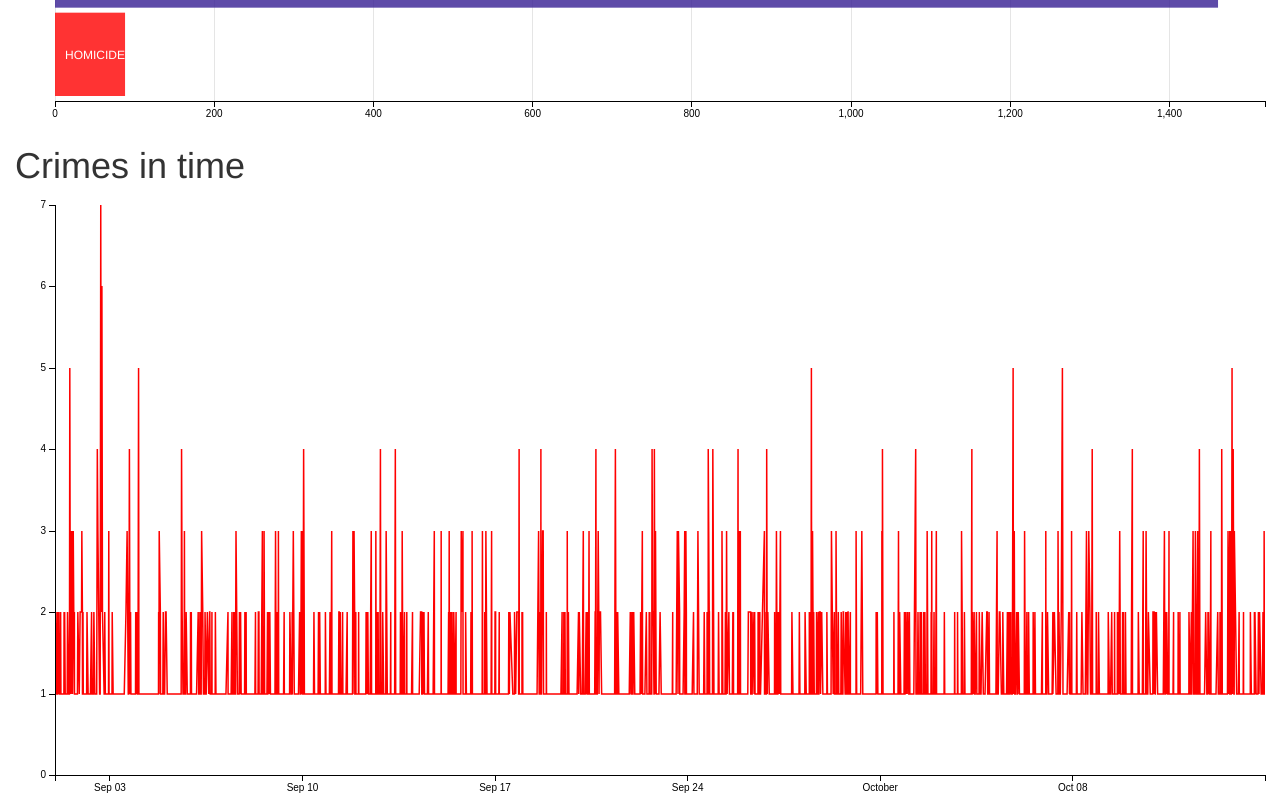
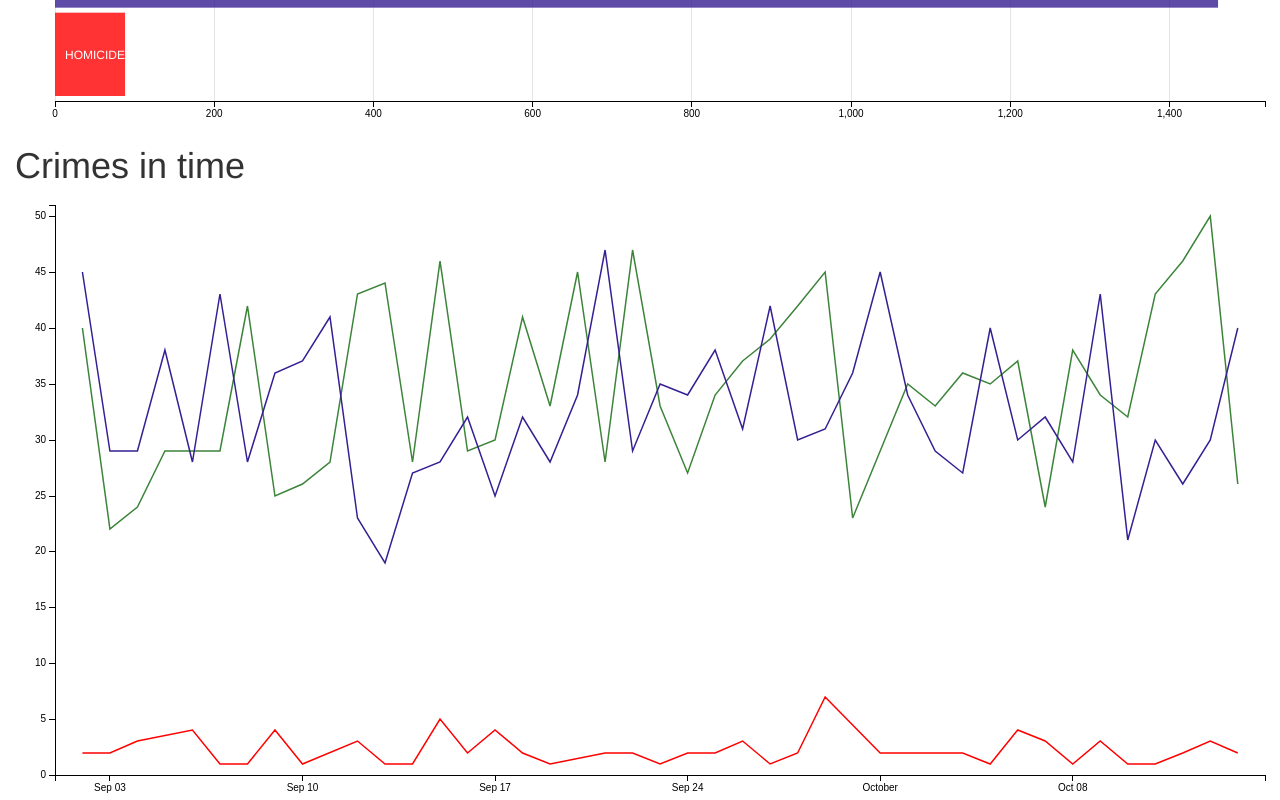
Before and after one commit to carolhmj/datavis-course, a plain HTML site: page 2017_10_23/chicago.html in a window 1280 px wide. Shown: the part 749-1549 px from the top of the page. Drawn offline with nearby package versions, Linux system fonts and the light colour scheme.

Commit message:
Finished seriesChart, all done.

```diff
--- a/2017_10_23/chicago.html
+++ b/2017_10_23/chicago.html
@@ -69,10 +69,10 @@
                     var facts = crossfilter(data);
 
                     var typeDimension = facts.dimension(function (d) {return d["Primary Type"]});
-                    var timeDimension = facts.dimension(function (d) {return d.Date});
+                    var timeTypeDimension = facts.dimension(function (d) {return [d3.time.day(d.Date), d["Primary Type"]]});
 
                     var typeDimCount = typeDimension.group();
-                    var timeDimGroup = timeDimension.group();
+                    var timeTypeCount = timeTypeDimension.group();
 
                     rowChart.width(1260)
                             .height(300)
@@ -84,10 +84,11 @@
                     seriesChart.width(1260)
                                .height(600)
                                .margins({top: 10, right: 10, bottom: 20, left: 40})
-                               .dimension(timeDimension)
-                               .group(timeDimGroup)
+                               .dimension(timeTypeDimension)
+                               .group(timeTypeCount)
                                .colors(scale)
-                               .seriesAccessor(function(d) {return "Type: " + d["Primary Type"];})
+                               .seriesAccessor(function(d) {return d.key[1];})
+                               .keyAccessor(function (d) {return d.key[0];})
                                .x(d3.time.scale().domain([Math.min.apply(null, datesArray), Math.max.apply(null, datesArray)]));
 
                     dc.renderAll();
```
